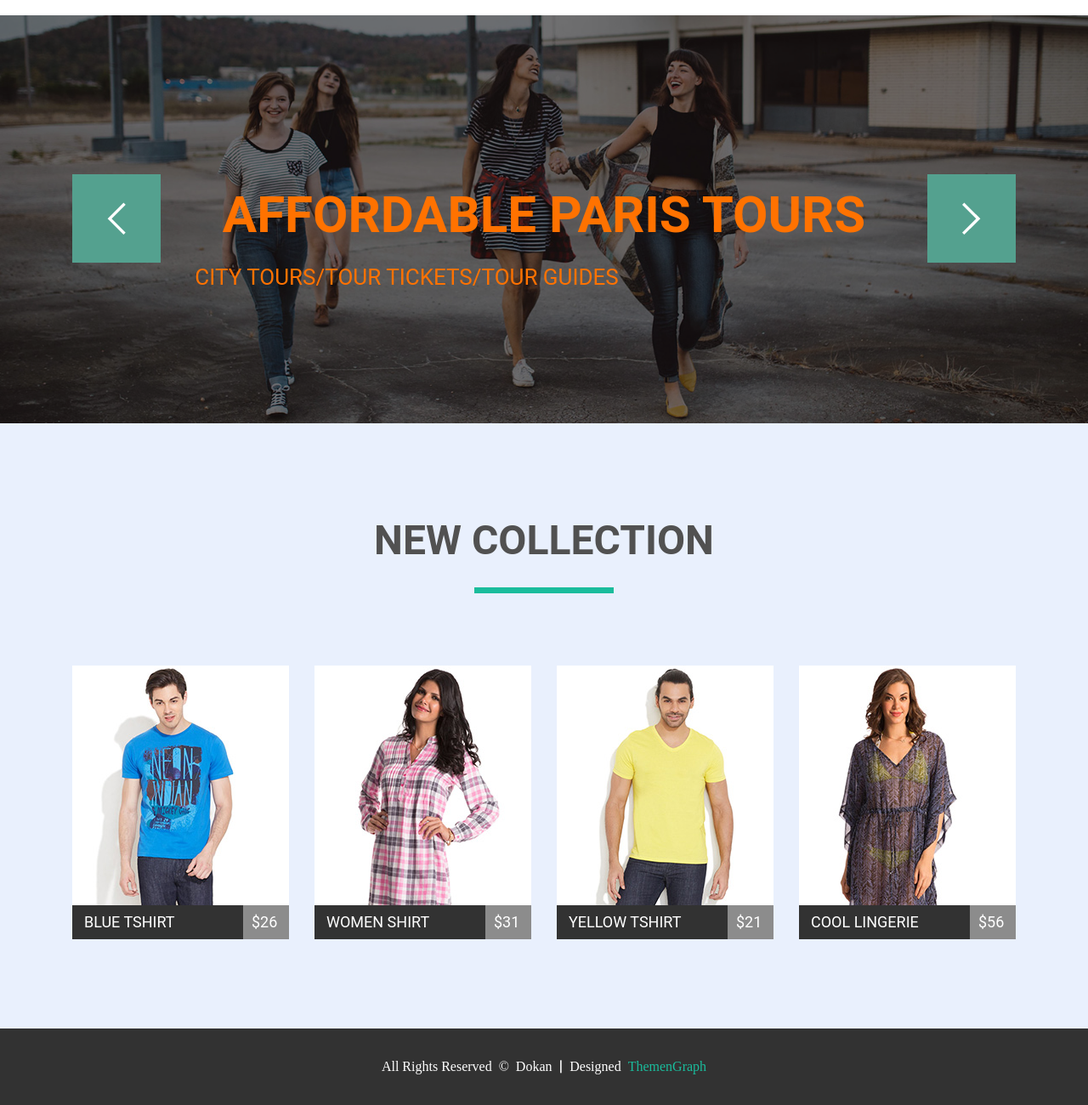
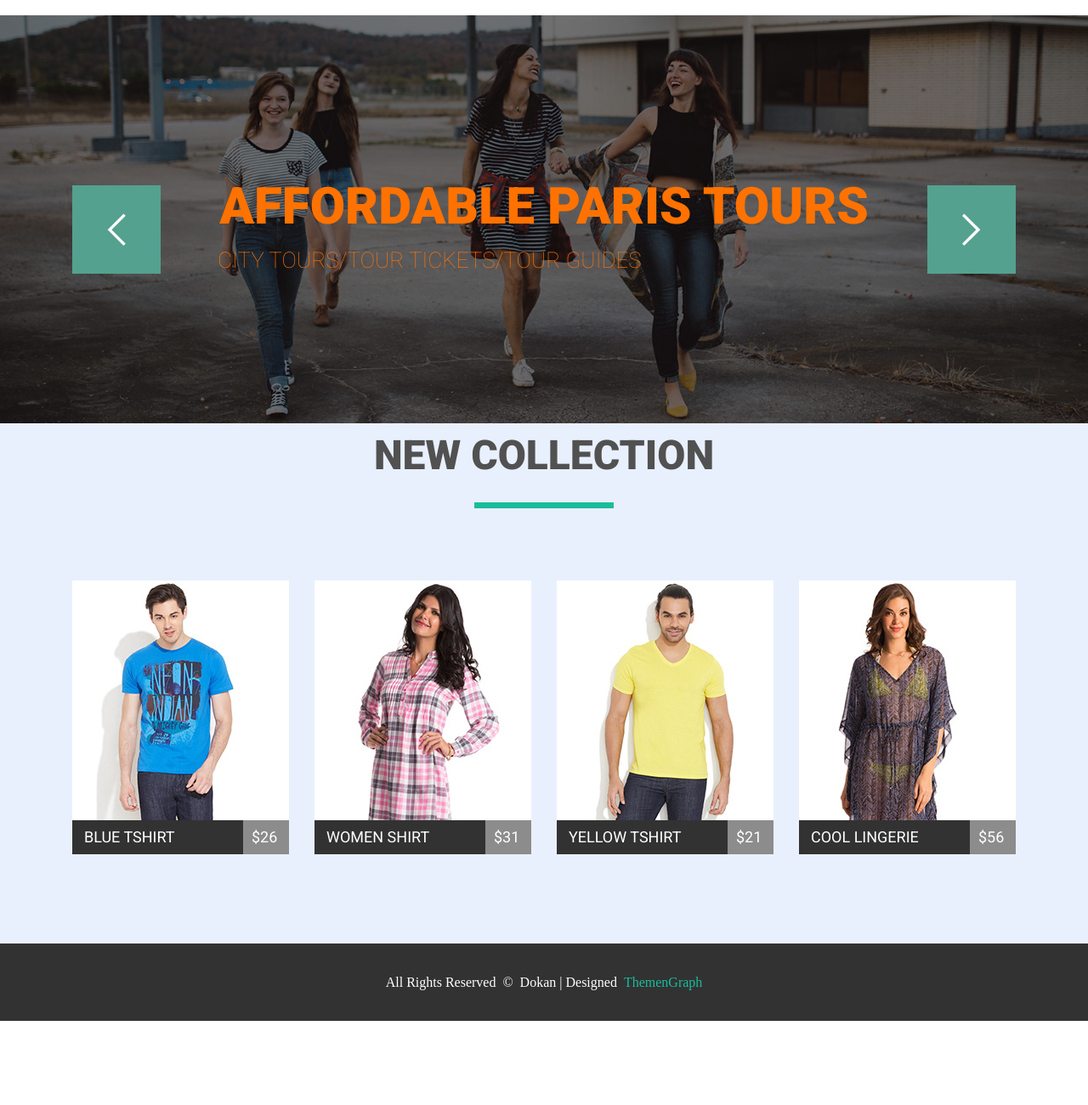
Before and after one commit to OlehHritsenko/goit-fe-course, a plain HTML site: page module-05/index.html in a window 1280 px wide. Shown: the part 64-1364 px from the top of the page at 85% size. After the commit the page ends 1265 px from the top, so only its background shows below. Drawn offline with Linux system fonts and the light colour scheme.

```diff
--- a/module-05/css/style.css
+++ b/module-05/css/style.css
@@ -33,7 +33,6 @@
 }
 
 .page-nav {
-  width: 1110px;
   margin-top: 32px;
   margin-bottom: 32px;
 }
@@ -79,10 +78,6 @@
   background-size: cover;
 }
 
-.title {
-  margin-bottom: 100px;
-}
-
 .banner {
   display: flex;
   justify-content: center;
@@ -115,6 +110,7 @@
 .main-tour::before {
   display: block;
   content: "";
+  clear: both;
   width: 104px;
   height: 104px;
   background-color: #54a18f;
@@ -123,7 +119,7 @@
   background-position: center;
   position: absolute;
   left: 0;
-
+  bottom: 0;
 }
 
 .prev {
@@ -133,6 +129,7 @@
   height: 104px;
   position: absolute;
   left: 0;
+  bottom: 0;
 }
 
 .tour a:hover {
@@ -152,7 +149,7 @@
   background-position: center;
   position: absolute;
   right: 0;
-  top: 0;
+  bottom: 0;
 }
 
 .next {
@@ -162,15 +159,15 @@
   height: 104px;
   position: absolute;
   right: 0;
-  top: 0;
-  z-index: 1;
+  bottom: 0;
+  z-index: 9;
 }
 
 .tour {
   margin: 0;
-  padding-bottom: 10px;
   font-size: 60px;
   font-family: "Roboto";
+  font-weight: 900;
   color: #ff7200;
   text-transform: uppercase;
   line-height: 1.6;
@@ -181,11 +178,11 @@
   margin: 0;
   font-size: 26px;
   font-family: "Roboto";
+  font-weight: 200;
   color: #ff7200;
   text-transform: uppercase;
   line-height: 1.2;
-  position: absolute;
-  left: 13%;
+  transform: translate(-27%);
 }
 
 .title .banner:hover .tour,
@@ -197,6 +194,7 @@
   position: relative;
   font-size: 48px;
   font-family: "Roboto";
+  font-weight: 900;
   color: #515151;
   text-transform: uppercase;
   line-height: 1.6;
@@ -288,7 +286,7 @@
   float: right;
 }
 
-.card>li:hover .name {
+.card li:hover .name {
   background-color: #1abc9c
 }
 
@@ -336,7 +334,7 @@
   align-items: center;
 }
 
-.logo.long {
+.logo .long {
   display: flex;
   justify-content: space-around;
   align-items: center;
@@ -378,15 +376,13 @@
 }
 
 .page-footer {
-  height: 90px;
   background-color: #323232;
 }
 
 .page-footer .container {
-  min-height: 90px;
-  display: flex;
-  justify-content: center;
-  align-items: center;
+  text-align: center;
+  padding-top: 36px;
+  padding-bottom: 36px;
 }
 
 .infobox {
@@ -394,11 +390,8 @@
   line-height: 1.2;
   font-family: "OpenSans";
   color: #fefefe;
-}
-
-.design {
-  font-family: "Verdana";
-  color: #fefefe;
+  margin: 0;
+  padding: 0;
 }
 
 .theme {
--- a/module-05/index.html
+++ b/module-05/index.html
@@ -3,8 +3,8 @@
 <head>
     <meta charset="UTF-8">
     <title>Homework-05</title>
-    <link href="https://fonts.googleapis.com/css?family=Ubuntu:300" rel="stylesheet">
-    <link href="https://fonts.googleapis.com/css?family=Playfair+Display" rel="stylesheet">
+    <link href="https://fonts.googleapis.com/css?family=Roboto:100,300,400,500,700,900&amp;subset=cyrillic" rel="stylesheet">
+    <link href="https://fonts.googleapis.com/css?family=Open+Sans&display=swap" rel="stylesheet">
     <link rel="stylesheet" href="css/normalize.css">
     <link rel="stylesheet" href="css/style.css">
 </head>
@@ -199,9 +199,8 @@
     </main>
     <footer class="page-footer">
         <div class="conner container">
-            <span class="infobox">All Rights Reserved&#8194;<span>&copy;</span>&#8194;Dokan&#8194;</span>
-            <span class="design">&#448;</span>
-            <span class="infobox">&#8194;Designed&#8194;<a class="theme" href="#">ThemenGraph</a></span>
+            <p class="infobox">All Rights Reserved&#8194;<span>&copy;</span>&#8194;Dokan | Designed&#8194;<a class="theme" href="#">ThemenGraph</a>
+            </p>
         </div>
     </footer>
 </body>
```
